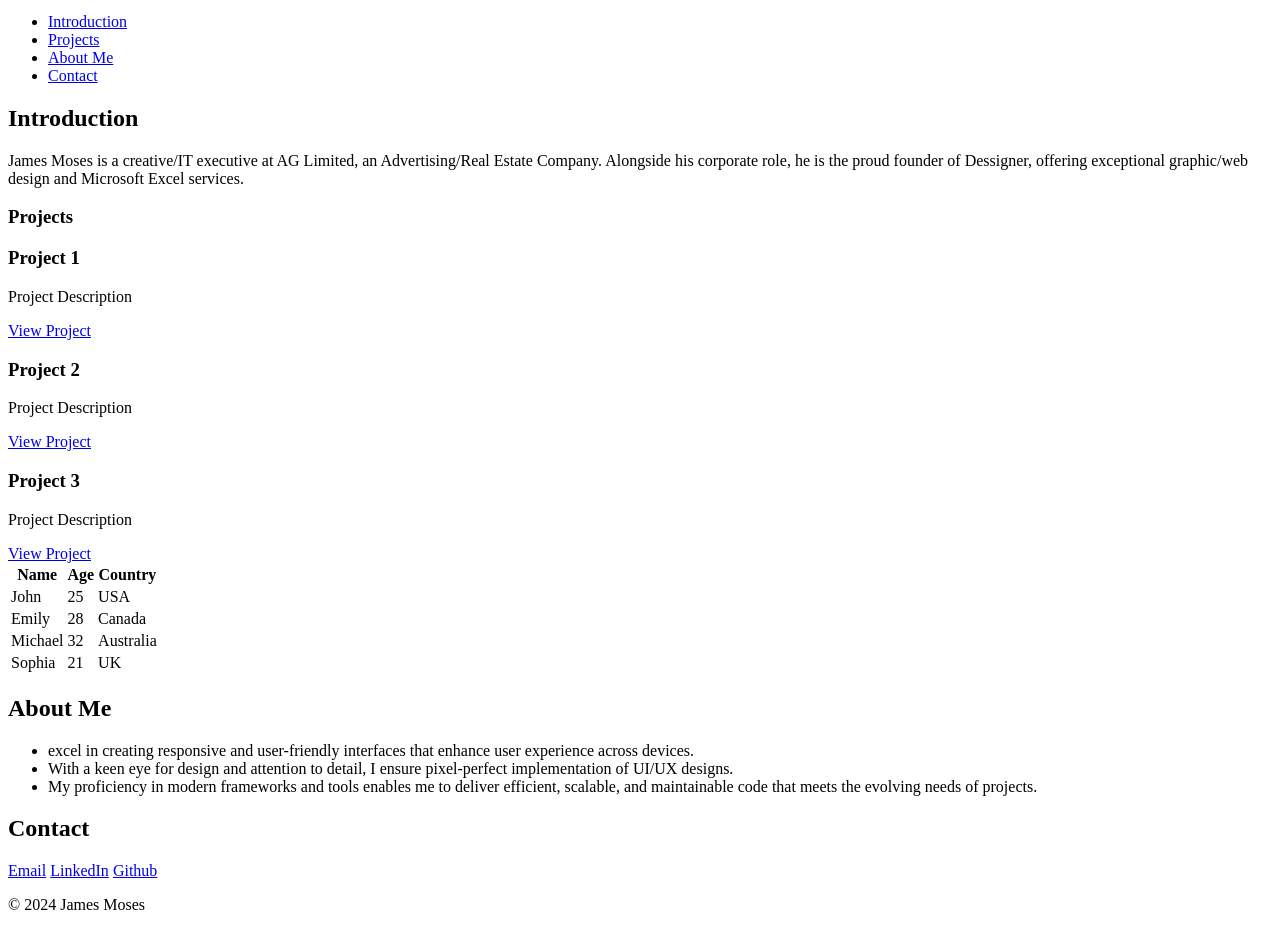
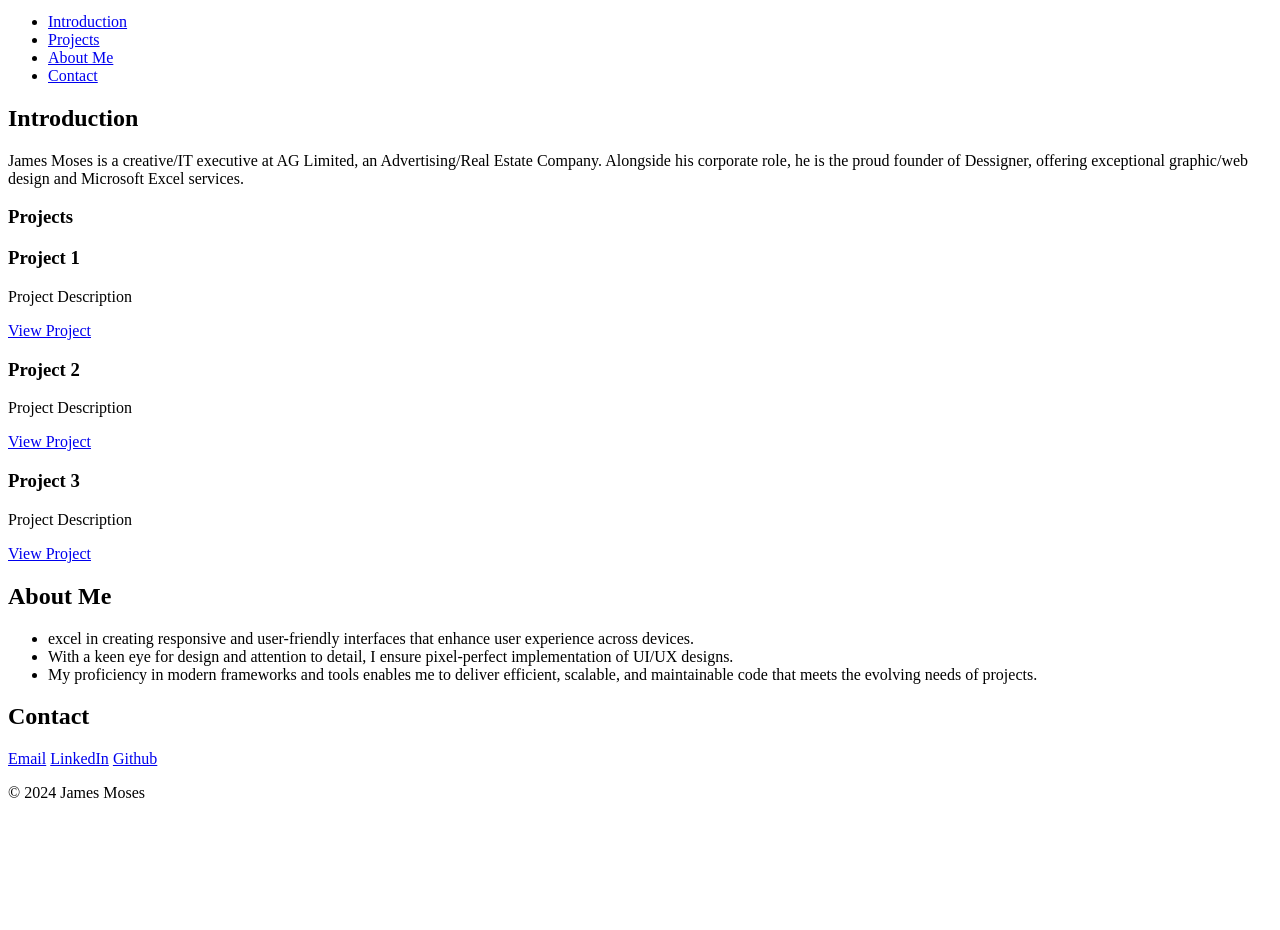
Before and after one commit to jamxsmoses/My_First_Portfolio, a plain HTML site: page portfolio/index.html in a window 1280 px wide. Shown: the part 155-1085 px from the top of the page. After the commit the page ends 973 px from the top, so only its background shows below. Drawn offline with Linux system fonts and the light colour scheme.

Commit message:
Making corrections

```diff
--- a/portfolio/index.html
+++ b/portfolio/index.html
@@ -55,37 +55,6 @@
         <h3>Project 3</h3>
         <p>Project Description</p>
         <a href="#" target="_blank">View Project</a>
-        <table>
-          <thead>
-            <tr>
-              <th>Name</th>
-              <th>Age</th>
-              <th>Country</th>
-            </tr>
-          </thead>
-          <tbody>
-            <tr>
-              <td>John</td>
-              <td>25</td>
-              <td>USA</td>
-            </tr>
-            <tr>
-              <td>Emily</td>
-              <td>28</td>
-              <td>Canada</td>
-            </tr>
-            <tr>
-              <td>Michael</td>
-              <td>32</td>
-              <td>Australia</td>
-            </tr>
-            <tr>
-              <td>Sophia</td>
-              <td>21</td>
-              <td>UK</td>
-            </tr>
-          </tbody>
-        </table>
       </article>
     </section>
     <section id="about">
```
